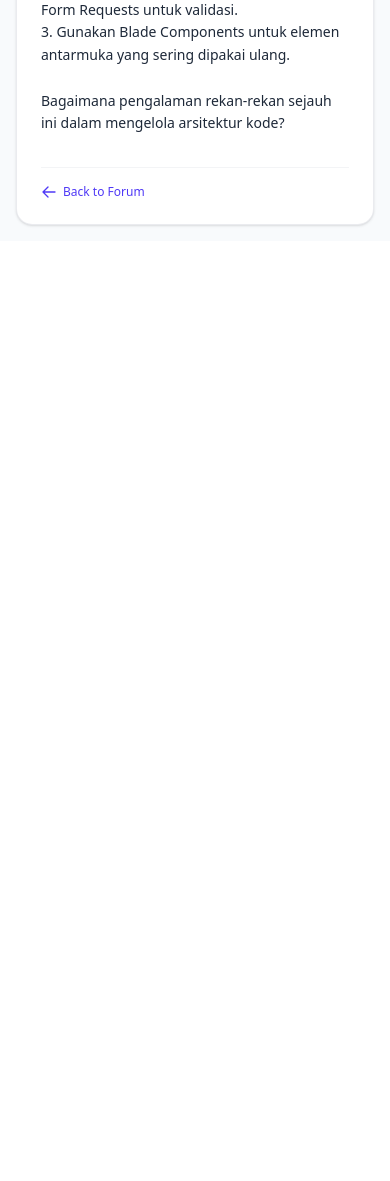
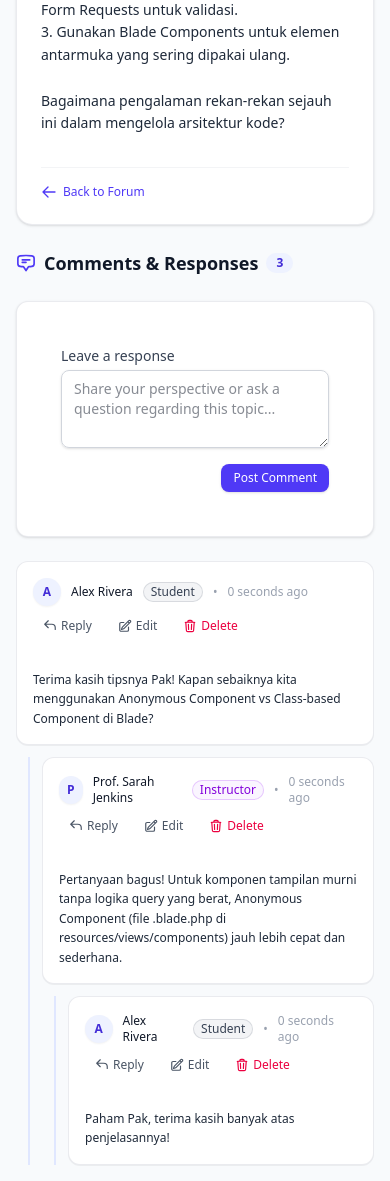
Before and after one commit to Athallahzaki/PPL-EduAcademy, a Laravel app: page /forum/threads/1 in a window 390 px wide. Shown: the part 731-1912 px from the top of the page. Before the commit the page ends 958 px from the top, so only its background shows below. Run offline with Laravel 12, Linux system fonts and the light colour scheme; a user stored in the database is signed in; data comes from the database, SQL or seed files in the repository; style sheets or scripts are compiled from the project's sources; some web fonts are replaced.

Commit message:
SCRUM-19 FEAT: Implement nested comment Blade UI, Alpine replies, and thread integration (PBI-15)

```diff
--- a/app/Http/Controllers/Forum/ThreadController.php
+++ b/app/Http/Controllers/Forum/ThreadController.php
@@ -22,7 +22,8 @@ class ThreadController extends Controller
         Gate::authorize('viewAny', DiscussionThread::class);
 
         $query = DiscussionThread::query()
-            ->with(['user', 'subject']);
+            ->with(['user', 'subject'])
+            ->withCount('comments');
 
         // Filter by subject
         if ($request->filled('subject')) {
@@ -39,6 +40,8 @@ class ThreadController extends Controller
         // Sort order
         if ($request->input('sort') === 'oldest') {
             $query->oldest('created_at');
+        } elseif ($request->input('sort') === 'popular') {
+            $query->orderByDesc('comments_count')->latest('created_at');
         } else {
             $query->latest('created_at');
         }
@@ -101,7 +104,18 @@ class ThreadController extends Controller
     {
         Gate::authorize('view', $thread);
 
-        $thread->load(['user', 'subject']);
+        $thread->load([
+            'user',
+            'subject',
+            'rootComments' => function ($query) {
+                $query->with([
+                    'user',
+                    'replies' => function ($replyQuery) {
+                        $replyQuery->with(['user', 'replies.user'])->oldest('created_at');
+                    },
+                ]);
+            },
+        ])->loadCount('comments');
 
         return view('forum.threads.show', compact('thread'));
     }
--- a/app/Http/Controllers/Student/DashboardController.php
+++ b/app/Http/Controllers/Student/DashboardController.php
@@ -31,9 +31,10 @@ class DashboardController extends Controller
             ->take(3)
             ->get();
 
-        // PBI-14: Forum Diskusi Terbaru
+        // PBI-14 & PBI-15: Forum Diskusi Terbaru
         $recentThreads = DiscussionThread::query()
             ->with(['user', 'subject'])
+            ->withCount('comments')
             ->latest('created_at')
             ->take(3)
             ->get();
--- a/app/Http/Requests/Forum/UpdateCommentRequest.php
+++ b/app/Http/Requests/Forum/UpdateCommentRequest.php
@@ -21,9 +21,9 @@ class UpdateCommentRequest extends FormRequest
     public function messages(): array
     {
         return [
-            'comment.required' => 'Isi tanggapan tidak boleh kosong.',
-            'comment.min' => 'Isi tanggapan minimal 3 karakter.',
-            'comment.max' => 'Isi tanggapan maksimal 5000 karakter.',
+            'comment.required' => 'Comment cannot be empty.',
+            'comment.min' => 'Comment must be at least 3 characters.',
+            'comment.max' => 'Comment must not exceed 5000 characters.',
         ];
     }
 }
--- /dev/null
+++ b/resources/views/forum/threads/_comment.blade.php
@@ -0,0 +1,157 @@
+@php
+$currentUser = auth()->user();
+$canUpdateComment = $currentUser && ($currentUser->isAdmin() || $currentUser->id === $comment->user_id);
+$canDeleteComment = $currentUser && ($currentUser->isAdmin() || $currentUser->id === $comment->user_id);
+$authorRole = $comment->user?->role ?? \App\Enums\Role::Student;
+$indentClass = $depth > 0 ? 'ml-3 sm:ml-6 pl-3 sm:pl-4 border-l-2 border-indigo-100 mt-3' : '';
+@endphp
+
+<div
+    id="comment-{{ $comment->id }}"
+    class="{{ $indentClass }} space-y-3"
+    x-data="{
+        replying: false,
+        editing: false
+    }"
+>
+    <div class="bg-white rounded-xl border border-gray-200/80 p-4 sm:p-5 shadow-2xs">
+        <!-- Comment Header -->
+        <div class="flex items-center justify-between gap-2 flex-wrap">
+            <div class="flex items-center gap-2.5">
+                <span class="flex h-7 w-7 items-center justify-center rounded-full bg-indigo-50 text-indigo-700 font-bold text-xs uppercase shadow-xs">
+                    {{ strtoupper(substr($comment->user?->name ?? 'U', 0, 1)) }}
+                </span>
+                <span class="font-bold text-xs sm:text-sm text-gray-900">
+                    <x-user-name :user="$comment->user" />
+                </span>
+                <x-badge :variant="$authorRole->badgeColor()" size="sm">
+                    {{ $authorRole->label() }}
+                </x-badge>
+                <span class="text-xs text-gray-400">&bull;</span>
+                <time class="text-xs text-gray-400" datetime="{{ $comment->created_at->toISOString() }}" title="{{ $comment->created_at->format('M d, Y H:i') }}">
+                    {{ $comment->created_at->diffForHumans() }}
+                </time>
+                @if ($comment->created_at != $comment->updated_at)
+                    <span class="text-[11px] text-gray-400 italic">(edited)</span>
+                @endif
+            </div>
+
+            <!-- Comment Actions -->
+            <div class="flex items-center gap-1.5 text-xs">
+                @if (auth()->check() && auth()->user()->isActive())
+                    <button
+                        type="button"
+                        @click="replying = !replying; editing = false"
+                        class="inline-flex items-center gap-1 px-2.5 py-1 text-gray-600 hover:text-indigo-600 font-medium rounded-lg hover:bg-indigo-50/50 transition-colors"
+                    >
+                        <svg class="h-3.5 w-3.5" fill="none" viewBox="0 0 24 24" stroke-width="2" stroke="currentColor">
+                            <path stroke-linecap="round" stroke-linejoin="round" d="M9 15L3 9m0 0l6-6M3 9h12a6 6 0 016 6v3" />
+                        </svg>
+                        <span>Reply</span>
+                    </button>
+                @endif
+
+                @if ($canUpdateComment)
+                    <button
+                        type="button"
+                        @click="editing = !editing; replying = false"
+                        class="inline-flex items-center gap-1 px-2.5 py-1 text-gray-600 hover:text-indigo-600 font-medium rounded-lg hover:bg-gray-100 transition-colors"
+                    >
+                        <svg class="h-3.5 w-3.5" fill="none" viewBox="0 0 24 24" stroke-width="2" stroke="currentColor">
+                            <path stroke-linecap="round" stroke-linejoin="round" d="M16.862 4.487l1.687-1.688a1.875 1.875 0 112.652 2.652L10.582 16.07a4.5 4.5 0 01-1.897 1.13L6 18l.8-2.685a4.5 4.5 0 011.13-1.897l8.932-8.931zm0 0L19.5 7.125M18 14v4.75A2.25 2.25 0 0115.75 21H5.25A2.25 2.25 0 013 18.75V8.25A2.25 2.25 0 015.25 6H10" />
+                        </svg>
+                        <span>Edit</span>
+                    </button>
+                @endif
+
+                @if ($canDeleteComment)
+                    <form
+                        method="POST"
+                        action="{{ route('forum.comments.destroy', $comment) }}"
+                        onsubmit="return confirm('Are you sure you want to delete this comment?');"
+                        class="inline"
+                    >
+                        @csrf
+                        @method('DELETE')
+                        <button
+                            type="submit"
+                            class="inline-flex items-center gap-1 px-2.5 py-1 text-rose-600 hover:text-rose-700 font-medium rounded-lg hover:bg-rose-50 transition-colors"
+                        >
+                            <svg class="h-3.5 w-3.5" fill="none" viewBox="0 0 24 24" stroke-width="2" stroke="currentColor">
+                                <path stroke-linecap="round" stroke-linejoin="round" d="M14.74 9l-.346 9m-4.788 0L9.26 9m9.968-3.21c.342.052.682.107 1.022.166m-1.022-.165L18.16 19.673a2.25 2.25 0 01-2.244 2.077H8.084a2.25 2.25 0 01-2.244-2.077L4.772 5.79m14.456 0a48.108 48.108 0 00-3.478-.397m-12 .562c.34-.059.68-.114 1.022-.165m0 0a48.11 48.11 0 013.478-.397m7.5 0v-.916c0-1.18-.91-2.164-2.09-2.201a51.964 51.964 0 00-3.32 0c-1.18.037-2.09 1.022-2.09 2.201v.916m7.5 0a48.667 48.667 0 00-7.5 0" />
+                            </svg>
+                            <span>Delete</span>
+                        </button>
+                    </form>
+                @endif
+            </div>
+        </div>
+
+        <!-- Comment Text Body -->
+        <div x-show="!editing" class="mt-3 text-xs sm:text-sm text-gray-800 leading-relaxed whitespace-pre-line font-normal">
+            {{ $comment->comment }}
+        </div>
+
+        <!-- Inline Edit Form -->
+        <div x-show="editing" x-cloak class="mt-3 pt-3 border-t border-gray-100">
+            <form method="POST" action="{{ route('forum.comments.update', $comment) }}" class="space-y-3">
+                @csrf
+                @method('PUT')
+                <x-textarea
+                    name="comment"
+                    rows="3"
+                    class="w-full text-xs sm:text-sm"
+                    required
+                >{{ old('comment', $comment->comment) }}</x-textarea>
+
+                <div class="flex items-center justify-end gap-2">
+                    <x-button type="button" variant="secondary" size="xs" @click="editing = false">
+                        Cancel
+                    </x-button>
+                    <x-button type="submit" variant="primary" size="xs">
+                        Save Changes
+                    </x-button>
+                </div>
+            </form>
+        </div>
+
+        <!-- Inline Reply Form -->
+        <div x-show="replying" x-cloak class="mt-3 pt-3 border-t border-indigo-50 bg-indigo-50/30 p-3 rounded-xl">
+            <form method="POST" action="{{ route('forum.threads.comments.store', $comment->thread) }}" class="space-y-3">
+                @csrf
+                <input type="hidden" name="parent_id" value="{{ $comment->id }}">
+                <div class="flex items-center gap-1.5 text-xs text-indigo-700 font-medium">
+                    <svg class="h-3.5 w-3.5" fill="none" viewBox="0 0 24 24" stroke-width="2" stroke="currentColor">
+                        <path stroke-linecap="round" stroke-linejoin="round" d="M9 15L3 9m0 0l6-6M3 9h12a6 6 0 016 6v3" />
+                    </svg>
+                    <span>Replying to <span class="font-bold">{{ $comment->user?->name }}</span></span>
+                </div>
+                <x-textarea
+                    name="comment"
+                    rows="2"
+                    class="w-full text-xs sm:text-sm bg-white"
+                    placeholder="Write your response..."
+                    required
+                ></x-textarea>
+
+                <div class="flex items-center justify-end gap-2">
+                    <x-button type="button" variant="secondary" size="xs" @click="replying = false">
+                        Cancel
+                    </x-button>
+                    <x-button type="submit" variant="primary" size="xs">
+                        Send Reply
+                    </x-button>
+                </div>
+            </form>
+        </div>
+    </div>
+
+    <!-- Recursive Nested Replies -->
+    @if ($comment->replies && $comment->replies->isNotEmpty())
+        <div class="space-y-3">
+            @foreach ($comment->replies as $nestedReply)
+                @include('forum.threads._comment', ['comment' => $nestedReply, 'depth' => $depth + 1])
+            @endforeach
+        </div>
+    @endif
+</div>
--- a/resources/views/forum/threads/show.blade.php
+++ b/resources/views/forum/threads/show.blade.php
@@ -66,7 +66,7 @@
                             <x-user-name :user="$thread->user" />
                         </span>
                         @php($authorRole = $thread->user?->role ?? \App\Enums\Role::Student)
-                    <x-badge :variant="$authorRole->badgeColor()" size="sm">{{ $authorRole->label() }}</x-badge>
+                        <x-badge :variant="$authorRole->badgeColor()" size="sm">{{ $authorRole->label() }}</x-badge>
                     </div>
                     <div class="text-xs text-gray-500">
                         Topic Author
@@ -89,5 +89,61 @@
                 </a>
             </div>
         </article>
+
+        <!-- Comments & Responses Section (PBI-15) -->
+        <section class="space-y-6">
+            <div class="flex items-center justify-between">
+                <h2 class="text-lg font-bold text-gray-900 flex items-center gap-2">
+                    <svg class="h-5 w-5 text-indigo-600" fill="none" viewBox="0 0 24 24" stroke-width="2" stroke="currentColor">
+                        <path stroke-linecap="round" stroke-linejoin="round" d="M7.5 8.25h9m-9 3H12m-9.75 1.51c0 1.6 1.123 2.994 2.707 3.227 1.129.166 2.27.293 3.423.379.35.026.67.21.865.501L12 21l2.755-4.133a1.14 1.14 0 01.865-.501 48.172 48.172 0 003.423-.379c1.584-.233 2.707-1.626 2.707-3.228V6.741c0-1.602-1.123-2.995-2.707-3.228A48.394 48.394 0 0012 3c-2.392 0-4.744.175-7.043.513C3.373 3.746 2.25 5.14 2.25 6.741v6.018z" />
+                    </svg>
+                    <span>Comments &amp; Responses</span>
+                    <span class="rounded-full bg-indigo-50 px-2.5 py-0.5 text-xs font-semibold text-indigo-700">
+                        {{ $thread->comments_count ?? $thread->comments->count() }}
+                    </span>
+                </h2>
+            </div>
+
+            <!-- Root Comment Form -->
+            @if (auth()->check() && auth()->user()->isActive())
+                <x-card class="p-5 sm:p-6">
+                    <form method="POST" action="{{ route('forum.threads.comments.store', $thread) }}" class="space-y-4">
+                        @csrf
+                        <div>
+                            <x-label for="root-comment" value="Leave a response" />
+                            <x-textarea
+                                id="root-comment"
+                                name="comment"
+                                rows="3"
+                                class="mt-1 w-full text-sm"
+                                placeholder="Share your perspective or ask a question regarding this topic..."
+                                required
+                            >{{ old('comment') }}</x-textarea>
+                            <x-input-error :messages="$errors->get('comment')" class="mt-1" />
+                        </div>
+
+                        <div class="flex justify-end">
+                            <x-button type="submit" variant="primary" size="sm">
+                                Post Comment
+                            </x-button>
+                        </div>
+                    </form>
+                </x-card>
+            @endif
+
+            <!-- Comments Tree -->
+            @if ($thread->rootComments && $thread->rootComments->isNotEmpty())
+                <div class="space-y-4">
+                    @foreach ($thread->rootComments as $rootComment)
+                        @include('forum.threads._comment', ['comment' => $rootComment, 'depth' => 0])
+                    @endforeach
+                </div>
+            @else
+                <div class="rounded-2xl border border-dashed border-gray-300 bg-white p-8 text-center">
+                    <p class="text-sm font-medium text-gray-600">No responses yet on this topic.</p>
+                    <p class="text-xs text-gray-400 mt-1">Be the first to share your thoughts or answer!</p>
+                </div>
+            @endif
+        </section>
     </div>
 </x-layouts.app>
```
Also changed, not shown: app/Http/Controllers/Forum/CommentController.php (+4 -4 lines), app/Http/Requests/Forum/StoreCommentRequest.php (+5 -5 lines), resources/views/forum/threads/index.blade.php (+7 -0 lines), resources/views/student/dashboard.blade.php (+12 -4 lines), tests/Feature/Forum/CommentManagementTest.php (+88 -18 lines).
